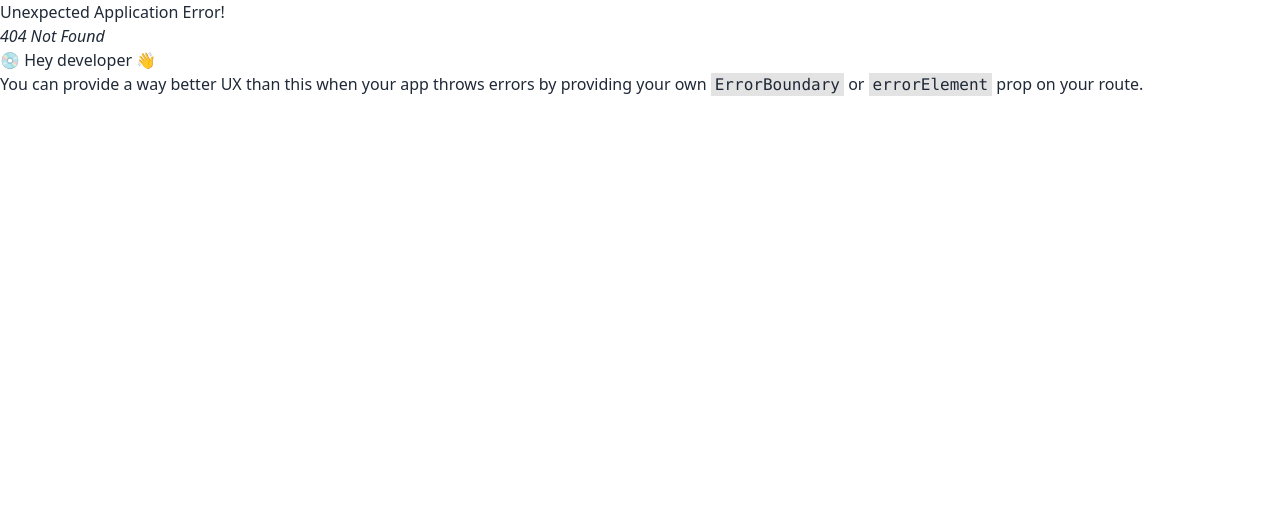
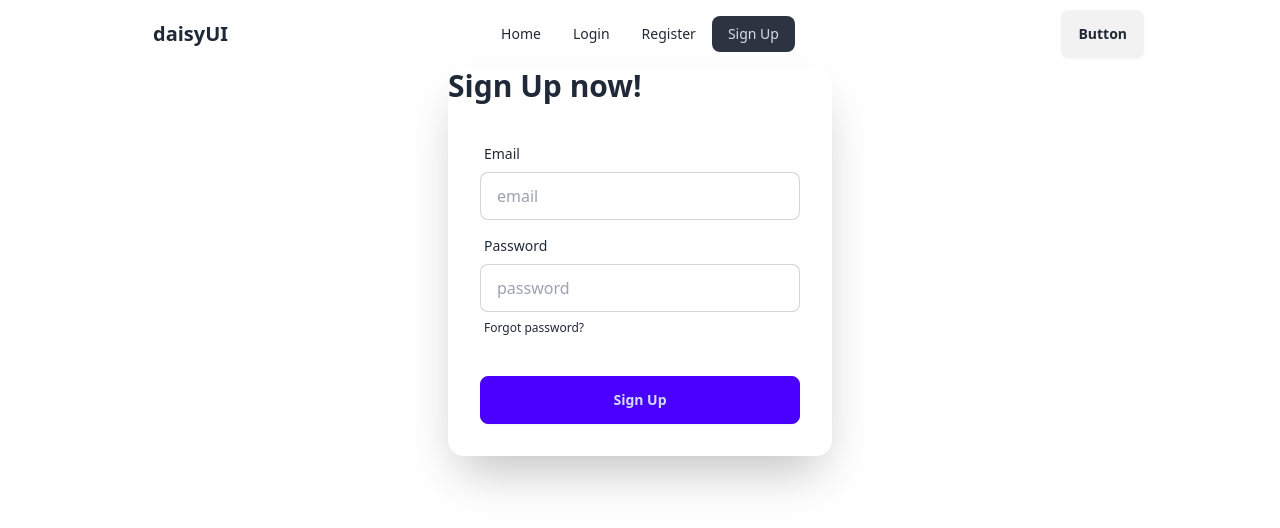
Before and after one commit to Hasan1971f/email-password-auth, a React (Vite) app: page /signup in a window 1280 px wide. Before the commit this address had no page. Shown: the top 528 px of the page. Built offline with nearby package versions, Linux system fonts and the light colour scheme.

Commit message:
added a recap create user using email and password

```diff
--- a/src/Components/Header/Header.jsx
+++ b/src/Components/Header/Header.jsx
@@ -7,7 +7,7 @@ const Header = () => {
         <li><NavLink to="/">Home</NavLink></li>
         <li><NavLink to="/login">Login</NavLink></li>
         <li><NavLink to="/register">Register</NavLink></li>
-        <li><NavLink to="/register2">Register2</NavLink></li>
+        <li><NavLink to="/signup">Sign Up</NavLink></li>
 
     </>
 
--- /dev/null
+++ b/src/Components/SignUp/SignUp.jsx
@@ -0,0 +1,66 @@
+import { createUserWithEmailAndPassword } from "firebase/auth";
+import { auth } from "../../firebase.init";
+import { useState } from "react";
+
+
+const SignUp = () => {
+    const[errorMessage, setErrorMessage] = useState('')
+
+    const handleSignUp = e =>{
+         e.preventDefault()
+
+         const email = e.target.email.value
+         const password = e.target.password.value
+         console.log(email, password)
+
+        //  reset error and status
+
+        setErrorMessage('')
+
+
+
+    //    create user with email and password
+       createUserWithEmailAndPassword(auth, email, password)
+       .then(result =>{
+           console.log(result.user)
+       })
+      .catch(error =>{
+        console.log("ERROR", error.message)
+        setErrorMessage(error.message)
+
+      })
+    }
+
+
+    return (
+        <div className="card bg-base-100 w-full max-w-sm  mx-auto shrink-0 shadow-2xl">
+            <h3 className="text-3xl font-bold">Sign Up now!</h3>
+            <form onSubmit={handleSignUp} className="card-body">
+                <div className="form-control">
+                    <label className="label">
+                        <span className="label-text">Email</span>
+                    </label>
+                    <input type="email" name="email" placeholder="email" className="input input-bordered" required />
+                </div>
+                <div className="form-control">
+                    <label className="label">
+                        <span className="label-text">Password</span>
+                    </label>
+                    <input type="password" name="password" placeholder="password" className="input input-bordered" required />
+                    <label className="label">
+                        <a href="#" className="label-text-alt link link-hover">Forgot password?</a>
+                    </label>
+                </div>
+                <div className="form-control mt-6">
+                    <button className="btn btn-primary">Sign Up</button>
+                </div>
+            </form>
+           {
+            errorMessage && <p className="text-sky-400">{ errorMessage}</p>
+           }
+        </div>
+
+    );
+};
+
+export default SignUp;
--- a/src/main.jsx
+++ b/src/main.jsx
@@ -11,6 +11,7 @@ import Main from './layout/Main.jsx';
 import Home from './Components/Home/Home.jsx';
 import Login from './Components/Login/Login.jsx';
 import Regester from './Components/Regeter/Regester.jsx';
+import SignUp from './Components/SignUp/SignUp.jsx';
 
 
 const router = createBrowserRouter([
@@ -29,6 +30,10 @@ const router = createBrowserRouter([
      {
       path: 'register',
       element: <Regester></Regester>
+     },
+     {
+      path: 'signup',
+      element: <SignUp></SignUp>
      }
     ]
   },
```
